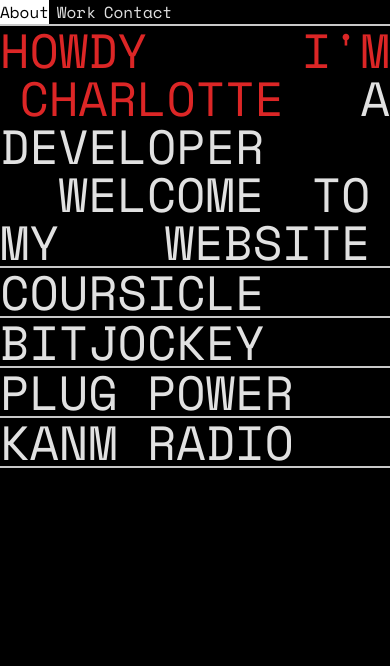
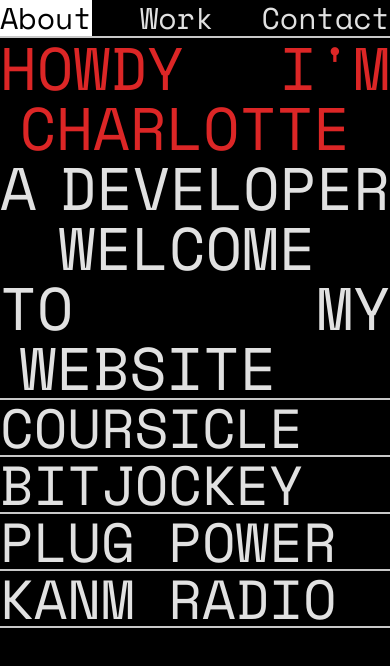
Before and after one commit to charrington24/personalsite, a Next.js app in the folder personal-site/: page / in a window 390 px wide. Shown: the top 666 px of the page. Built offline with nearby package versions, Linux system fonts and the light colour scheme; a web font is replaced by a local one.

Commit message:
better font size for mobile

```diff
--- a/personal-site/app/page.tsx
+++ b/personal-site/app/page.tsx
@@ -11,17 +11,17 @@
   return (
     <>
       <div className={`justify-center items-center h-screen`}>
-        <div className={`bg-black border-b-2 border-[rgba(200,200,200)] sticky top-0 sm:text-3xl flex flex-wrap text-[rgba(225,225,225)] w-full ${spaceMono.className}`}>
+        <div className={`bg-black border-b-2 border-[rgba(200,200,200)] sticky top-0 sm:justify-start justify-between text-3xl flex flex-wrap text-[rgba(225,225,225)] w-full ${spaceMono.className}`}>
           {navbarLinks.map((title) => {
             return (
-              <span key={title} className={`mr-[2%] hover:bg-white hover:border-white hover:text-black`}>
+              <span key={title} className={`sm:mr-[4%] hover:bg-white hover:border-white hover:text-black`}>
                 {title}
               </span>
             )
           })}
         </div>
         <div className="flex flex-wrap ">
-          <div className={`flex-initial sm:text-8xl text-5xl text-[rgba(225,225,225)] w-full ${spaceMono.className}`}>
+          <div className={`flex-initial sm:text-8xl text-6xl text-[rgba(225,225,225)] w-full ${spaceMono.className}`}>
             <div className="">
               <div className="flex flex-wrap justify-between bg-black">
                 <div className={`flex-initial text-red-600`}>
@@ -56,7 +56,7 @@
             <div className={``}>
               {projectTitles.map((title) => {
                 return (
-                  <div key={title} className={`duration-1000 ease-in-out hover:h-96 border-t-2 border-[rgba(200,200,200)] w-full hover:bg-white hover:border-white hover:text-black`}>
+                  <div key={title} className={`text-[55px] sm:text-8xl duration-1000 truncate ease-in-out hover:h-96 border-t-2 border-[rgba(200,200,200)] w-full hover:bg-white hover:border-white hover:text-black`}>
                     {title}
                   </div>
                 )
```
